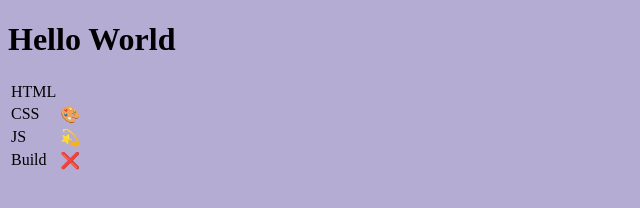
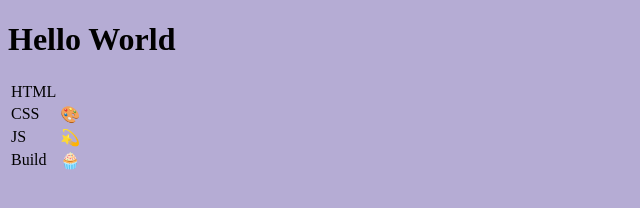
Before and after one commit to code-dot-org/cicd-pipeline-demo, a plain HTML site: page src/index.html in a window 1280 px wide. Shown: the full height of the page, 0-640 px from the left. Drawn offline with Linux system fonts and the light colour scheme.

Commit message:
edit index.html to fail build

```diff
--- a/src/index.html
+++ b/src/index.html
@@ -25,7 +25,7 @@
         </tr>
         <tr id="build">
           <td>Build</td>
-          <td class="status">❌</td>
+          <td class="status">🧁</td>
         </tr>
       </tbody>
     </table>
```
